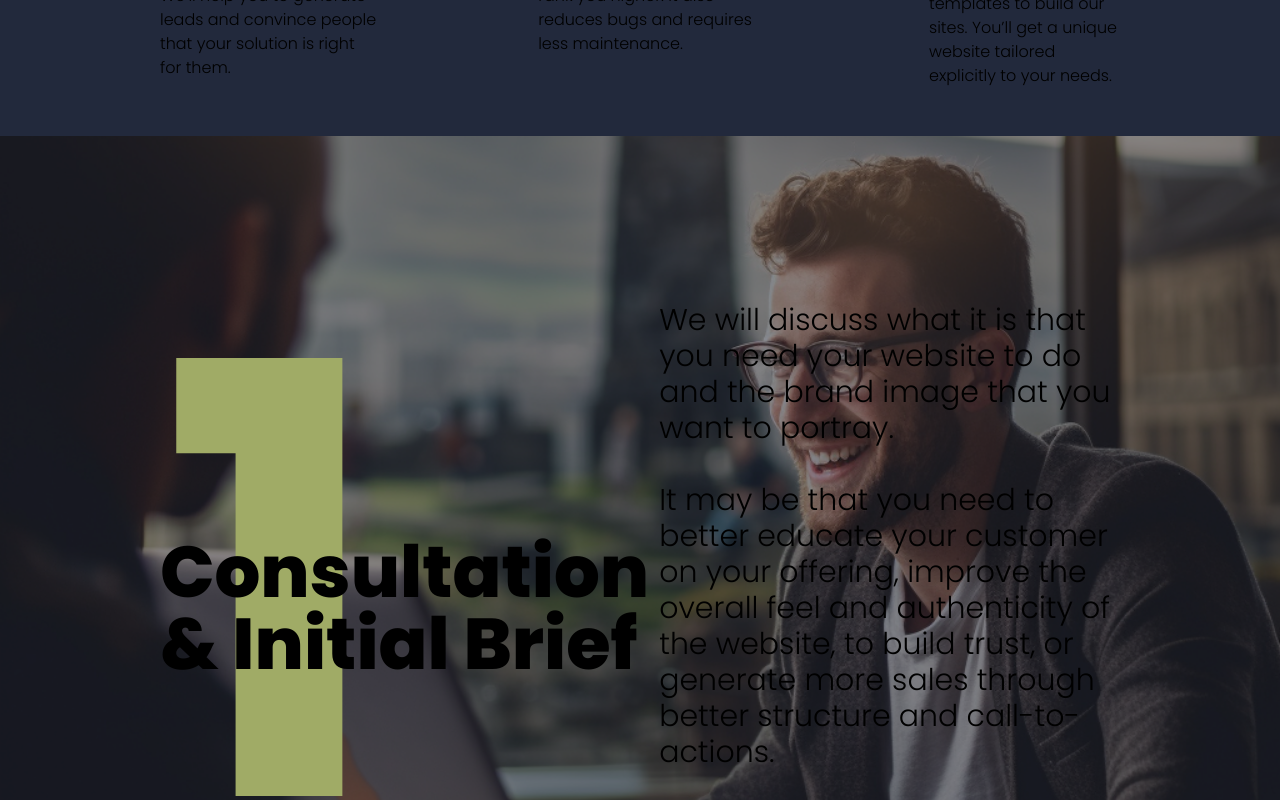
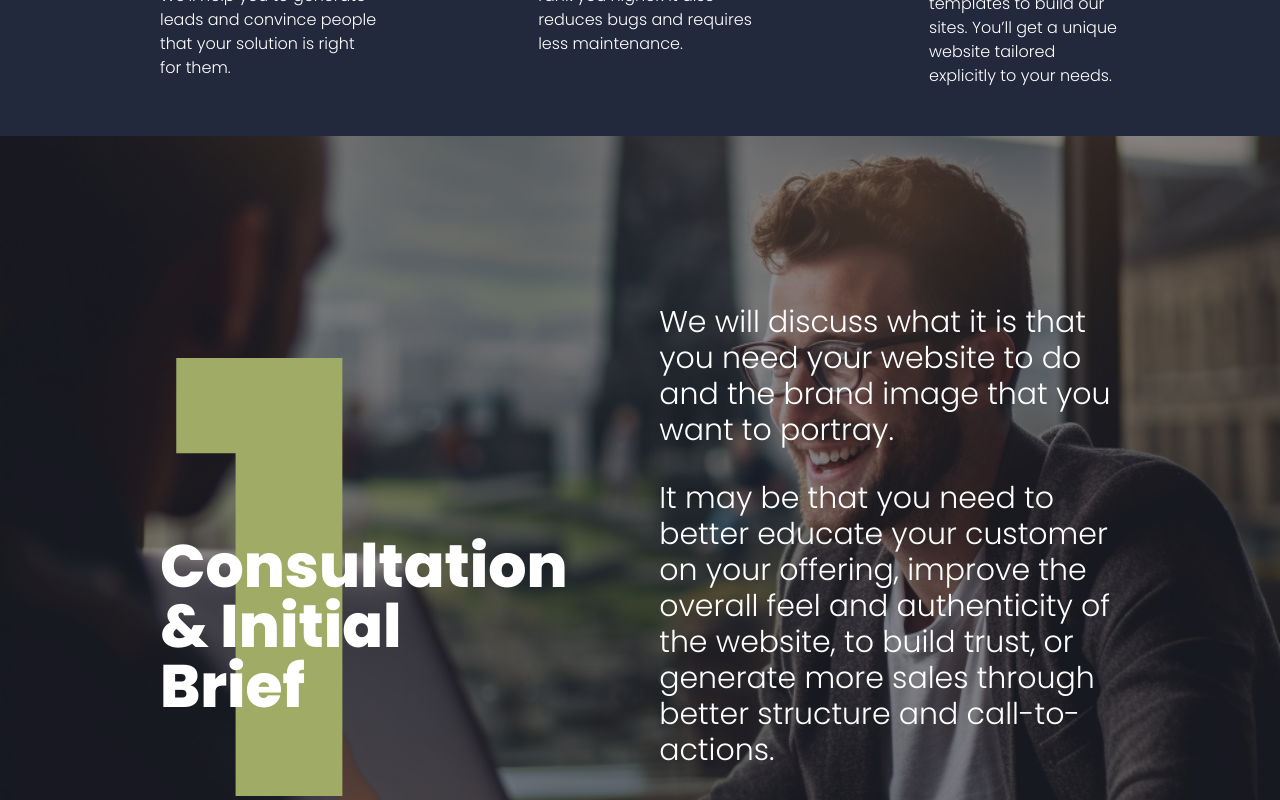
Before and after one commit to jwright90/saddleworth-web-design, a Next.js app: page / in a window 1280 px wide. Shown: the part 1580-2380 px from the top of the page. Built offline with nearby package versions, Linux system fonts and the light colour scheme.

Commit message:
start work on creating "How It Works" component

```diff
--- /dev/null
+++ b/app/HowItWorks.js
@@ -0,0 +1,28 @@
+import Image from "next/image"
+
+export default function HowItWorks ({image, number, heading, p1, p2}) {
+
+    return (
+        <>
+            <div className="relative h-screen">
+                <Image
+                    src={`${image}`}
+                    alt=""
+                    layout="fill"
+                    objectFit="cover"
+                    className="absolute"
+                />
+                <div className="absolute h-screen bg-gray-900 bg-opacity-[50%] flex justify-between 2xl:px-60 xl:px-40 lg:px-30 px-20 items-center">
+                    <div className="h-[100%] flex flex-col">
+                    <div className="text-[600px] font-bold text-diggle-green h-[600px]">{`${number}`}</div>
+                    <div className="2xl:text-7xl xl:text-6xl lg:text-5xl text-4xl font-extrabold absolute top-[50%] 2xl:w-[500px] lg:w-[350px] w-[300px]">{`${heading}`}</div>
+                    </div>
+                    <div className="font-light xl:text-3xl lg:text-2xl max-w-[48%]">
+                        {p1 && <p className="mb-8">{`${p1}`}</p>}
+                        {p2 && <p>{`${p2}`}</p>}
+                    </div>
+                </div>
+            </div>
+        </>
+    )
+}
--- a/app/page.js
+++ b/app/page.js
@@ -1,4 +1,5 @@
 import Image from 'next/image'
+import HowItWorks from './HowItWorks'
 
 export default function Home() {
 
@@ -6,7 +7,7 @@ export default function Home() {
     <>
       {/* Landing Page */}
 
-      <div className="min-h-screen">
+      <div className="min-h-screen text-white">
           <div className="relative w-screen h-screen max-w-full">
           <Image
               src="/saddleworth_1.jpg"
@@ -28,7 +29,7 @@ export default function Home() {
 
       {/* YouTube Video & About Section */}
 
-      <div className="min-h-screen w-screen bg-cobalt-blue flex flex-col lg:px-40 md:px-20 py-12">
+      <div className="min-h-screen w-screen bg-cobalt-blue flex flex-col lg:px-40 md:px-20 py-12 text-white">
         <div className="mb-[80px] bg-gray-300 w-[100%] h-[500px] rounded-lg text-gray-400 text-8xl text-center flex flex-col justify-center self-center">Youtube Video</div>
         <div className="flex justify-between xl:space-x-40 lg:space-x-20 md:space-x-12">
           <div className="flex flex-col">
@@ -48,30 +49,23 @@ export default function Home() {
 
       {/* How it works section */}
 
-      <div className="flex flex-col">
-        <div className="relative h-screen">
-          <Image
-              src="/consultation.png"
-              alt=""
-              layout="fill"
-              objectFit="cover"
-              className="absolute"
-          />
-          <div className="absolute h-screen bg-gray-900 bg-opacity-[50%] flex justify-between px-40 items-center">
-            <div className="h-[100%] flex flex-col">
-              <div className="text-[600px] font-bold text-diggle-green h-[600px]">1</div>
-              <div className="2xl:text-8xl xl:text-7xl lg:text-6xl font-extrabold absolute top-[50%] 2xl:w-[50%] lg:w-[500px]">Consultation & Initial Brief</div>
-            </div>
-            <div className="font-light xl:text-3xl lg:text-2xl max-w-[48%]">We will discuss what it is that you need your website to do and the brand image that you want to portray. <br></br> <br></br>It may be that you need to better educate your customer on your offering, improve the overall feel and authenticity of the website, to build trust, or generate more sales through better structure and call-to-actions.</div>
-          </div>
-        </div>
+      <div className="flex flex-col text-white">
+
+        <HowItWorks
+        image={"/consultation.png"}
+        number={"1"}
+        heading={"Consultation & Initial Brief"}
+        p1={`We will discuss what it is that you need your website to do and the brand image that you want to portray. `}
+        p2={`It may be that you need to better educate your customer on your offering, improve the overall feel and authenticity of the website, to build trust, or generate more sales through better structure and call-to-actions.`}
+        />
+
         <div className="relative h-screen">
           <Image
               src="/design.png"
               alt=""
               layout="fill"
               objectFit="cover"
-              className="absolute blur-[3px] mt-[4px]"
+              className="absolute blur-[3px] mt-[3px]"
           />
           <div className="absolute h-screen bg-gray-900 bg-opacity-[70%] flex flex-row-reverse px-40 items-center">
             <div className="h-[100%] flex flex-col mr-auto">
@@ -81,22 +75,15 @@ export default function Home() {
             <div className="font-light text-4xl max-w-[48%] mr-auto ">We will discuss what it is that you need your website to do and the brand image that you want to portray. <br></br> <br></br>It may be that you need to better educate your customer on your offering, improve the overall feel and authenticity of the website, to build trust, or generate more sales through better structure and call-to-actions.</div>
           </div>
         </div>
-        <div className="relative h-screen">
-          <Image
-              src="/build.png"
-              alt=""
-              layout="fill"
-              objectFit="cover"
-              className="absolute blur-[2px] "
-          />
-          <div className="absolute h-screen bg-gray-900 bg-opacity-[50%] flex justify-between px-40 items-center">
-            <div className="h-[100%] flex flex-col">
-              <div className="text-[600px] font-bold text-diggle-green h-[600px]">3</div>
-              <div className="2xl:text-8xl xl:text-7xl lg:text-6xl font-extrabold absolute top-[50%] 2xl:w-[600px] lg:w-[500px]">Build & Maintain</div>
-            </div>
-            <div className="font-light xl:text-3xl lg:text-2xl max-w-[48%]">We will discuss what it is that you need your website to do and the brand image that you want to portray. <br></br> <br></br>It may be that you need to better educate your customer on your offering, improve the overall feel and authenticity of the website, to build trust, or generate more sales through better structure and call-to-actions.</div>
-          </div>
-        </div>
+
+        <HowItWorks
+        image={"/build.png"}
+        number={"3"}
+        heading={"Consultation & Initial Brief"}
+        p1={`We will discuss what it is that you need your website to do and the brand image that you want to portray.  `}
+        p2={`It may be that you need to better educate your customer on your offering, improve the overall feel and authenticity of the website, to build trust, or generate more sales through better structure and call-to-actions.`}
+        />
+
       </div>
 
     </>
```
